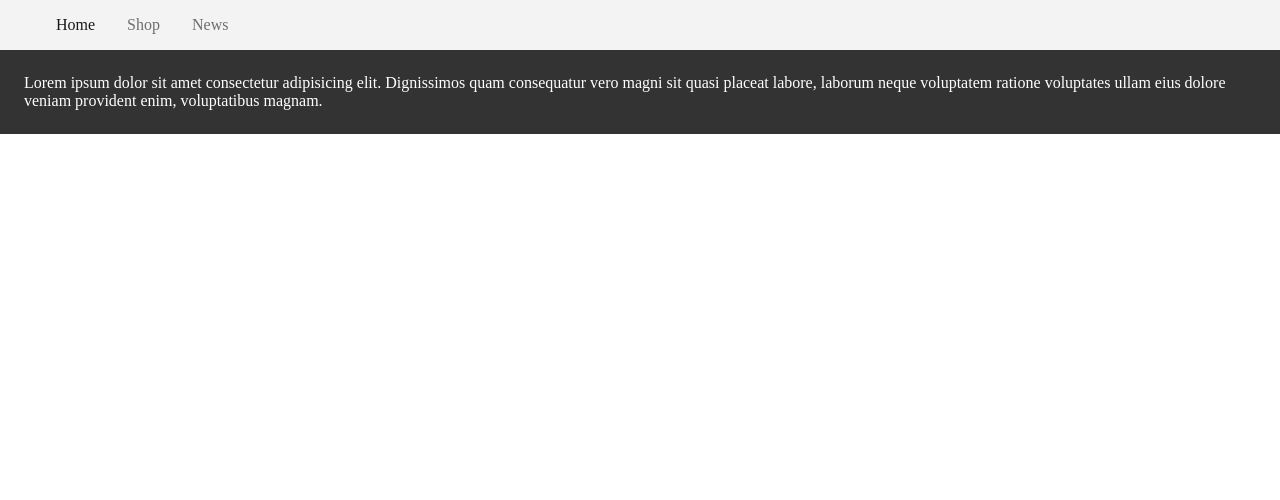
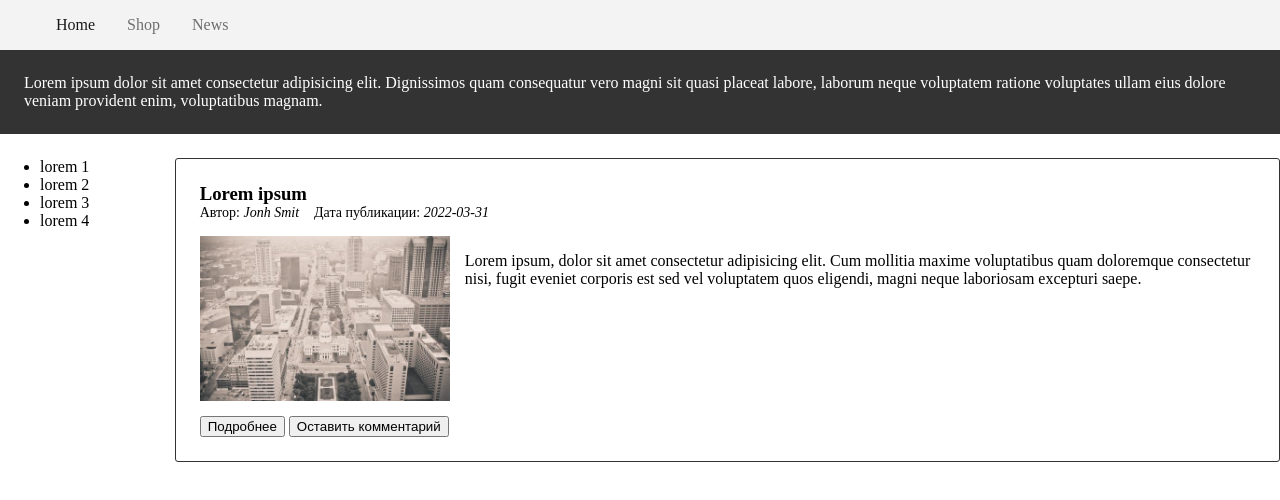
Before and after one commit to polyerter/402-web-lessons, a plain HTML site: page blog/index.html in a window 1280 px wide. Drawn offline with Linux system fonts and the light colour scheme.

Commit message:
add article

```diff
--- a/blog/css/main.css
+++ b/blog/css/main.css
@@ -1,4 +1,4 @@
-body, ul {
+body, ul, h1, h2, h3, h4, h5, h6 {
     margin: 0;
 }
 
@@ -32,6 +32,18 @@ body, ul {
 
 .p-5 {
     padding: 3rem;
+}
+
+.mt-0 {
+    margin: 0;
+}
+
+.mt-1 {
+    margin: 1rem;
+}
+
+.mt-2 {
+    margin: 1.5rem;
 }
 
 .container {
@@ -72,3 +84,48 @@ body, ul {
     display: flex;
     align-items: center;
 }
+
+.sidebar {
+    width: 22%;
+}
+
+.content {
+    /* width: 67%; */
+}
+
+.row {
+    display: flex;
+    flex-direction: row;
+}
+
+article {
+    border: 1px solid #333;
+    border-radius: 3px;
+    padding: 1.5rem;
+    margin-bottom: 1.5rem;
+}
+
+article img {
+    max-width: 250px;
+    margin-right: 15px;
+}
+
+.post-body {
+    display: flex;
+    margin-top: 15px;
+    margin-bottom: 15px;
+}
+
+.post-meta {
+    display: flex;
+    font-size: 14px;
+}
+
+.post-meta > * {
+    margin: 0;
+    margin-right: 15px;
+}
+
+.post-meta span {
+    font-style: italic;
+}
--- a/blog/index.html
+++ b/blog/index.html
@@ -40,7 +40,53 @@
 
     </div>
 
+    <div class="container mt-2">
+        <div class="row">
 
+            <div class="sidebar">
+                <ul>
+                    <li>lorem 1</li>
+                    <li>lorem 2</li>
+                    <li>lorem 3</li>
+                    <li>lorem 4</li>
+                </ul>
+            </div>
+
+            <div class="content">
+
+                <article>
+
+                    <div class="post-header">
+                        <h3 >Lorem ipsum</h3>
+
+                        <div class="post-meta">
+                            <p>Автор: <span class="post-author">Jonh Smit</span></p>
+                            <p>Дата публикации: <span class="post-date">2022-03-31</span></p>
+                        </div>
+                    </div>
+
+                    <div class="post-body">
+                        <img src="images/posts/214-536x354.jpg" alt="Acticle 1">
+                        <p>
+                            Lorem ipsum, dolor sit amet
+                            consectetur adipisicing elit. Cum mollitia maxime
+                             voluptatibus quam doloremque consectetur nisi,
+                              fugit eveniet corporis est sed vel voluptatem
+                              quos eligendi, magni neque laboriosam excepturi saepe.
+                        </p>
+                    </div>
+
+                    <div class="post-footer">
+                        <button class="btn">Подробнее</button>
+                        <button class="btn">Оставить комментарий</button>
+                    </div>
+
+                </article>
+
+            </div>
+
+        </div>
+    </div>
 
 </body>
 </html>
```
Also changed, not shown: blog/images/posts/1-536x354.jpg (added), blog/images/posts/208-536x354.jpg (added), blog/images/posts/214-536x354.jpg (added), blog/images/posts/680-536x354.jpg (added), blog/images/posts/981-536x354.jpg (added).
